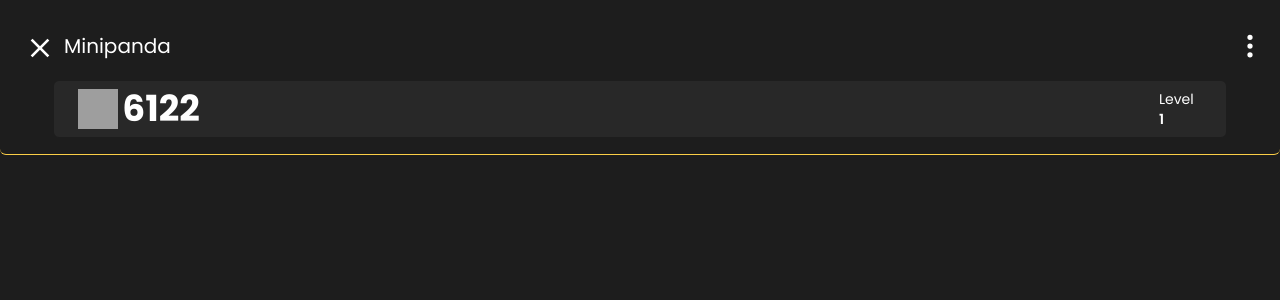
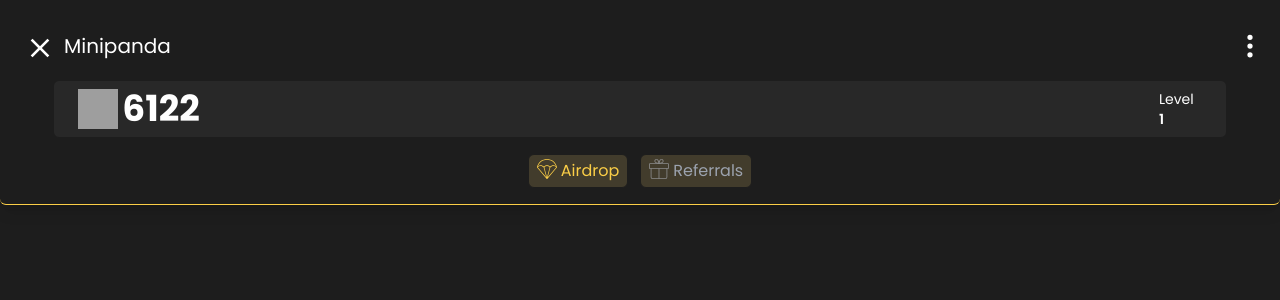
Before and after one commit to oyenolaphilipinc/mini, a Next.js app: page /airdrop in a window 1280 px wide. Shown: the top 300 px of the page. Built offline with nearby package versions, Linux system fonts and the light colour scheme; grey boxes are pictures that could not be loaded.

Commit message:
Reached a level

```diff
--- a/src/components/Dash.jsx
+++ b/src/components/Dash.jsx
@@ -49,7 +49,7 @@ const Dash = () => {
         { icon: FaFireAlt, title: "Click", link: "/click" },
         { icon: SiGoogletasks, title: "Airdrop", link: "/airdrop" },
         { icon: MdSpaceDashboard, title: "Levels", link: "/" },
-        { icon: IoMdStats , title: "Stats", link: "/boost" },
+        { icon: IoMdStats , title: "Stats", link: "/stats" },
         { icon: MdGroups, title: "Invites", link: "/invites" },
       ];
 
--- a/src/pages/airdrop.js
+++ b/src/pages/airdrop.js
@@ -49,7 +49,7 @@ const airdrop = () => {
         { icon: FaFireAlt, title: "Click", link: "/click" },
         { icon: SiGoogletasks, title: "Airdrop", link: "/airdrop" },
         { icon: MdSpaceDashboard, title: "Levels", link: "/" },
-        { icon: IoMdStats , title: "Stats", link: "/boost" },
+        { icon: IoMdStats , title: "Stats", link: "/stats" },
         { icon: MdGroups, title: "Invites", link: "/invites" },
       ];
 
@@ -59,7 +59,7 @@ const airdrop = () => {
 
   return (
     <div className={`bg-[#1d1d1d] h-screen ${poppins.className} overflow-hidden`}>
-        <div className="mb-8 pt-8 border-b rounded-md pb-4 border-[#fbce47]">
+        <div className="mb-8 pt-8 border-b rounded-md pb-4 border-[#fbce47] shadow-lg">
             <div className="flex justify-between">
             <div className="text-white pl-6">
                 <h1 className="flex text-xl text-semibold"><IoMdClose className="w-8 h-8 mr-2" /> Minipanda</h1>
@@ -74,6 +74,10 @@ const airdrop = () => {
                     <p className="text-sm font-normal">Level</p>
                     <p className="text-sm font-semibold">1</p>
                 </div>
+            </div>
+            <div className="button mt-4 flex justify-center gap-3">
+                <button className="flex border border-[#1d1d1d] bg-[#423c2c] text-[#fbce47] px-2 py-1 rounded-md"><Image src={"/umbrella.svg"} height={20} width={20} className="mr-1" />Airdrop</button>
+                <button className="flex border border-[#1d1d1d] bg-[#423c2c] text-gray-400 px-2 py-1 rounded-md"><Image src={"/gift.svg"} height={20} width={20} className="mr-1" />Referrals</button>
             </div>
         </div>
         <Flex
```
Also changed, not shown: public/gift.svg (added), public/umbrella.svg (added).
